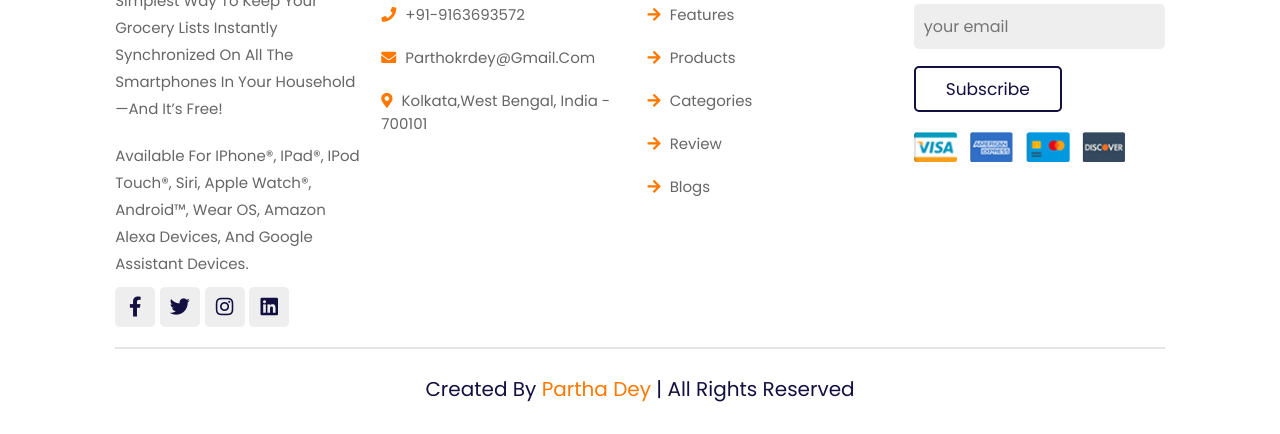
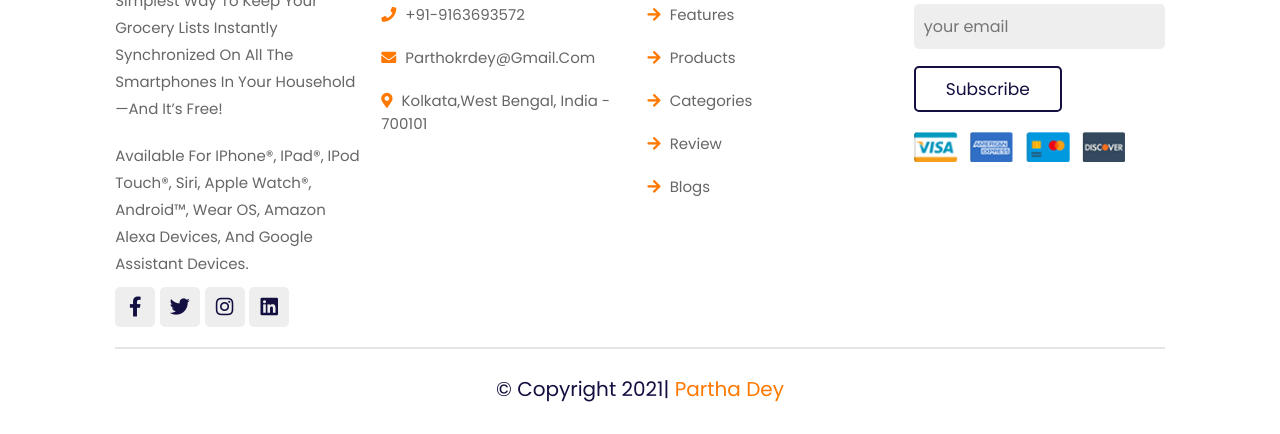
Before and after one commit to Partho97/GoCart, a plain HTML site: page index.html in a window 1280 px wide. Shown: the part 4522-4956 px from the top of the page. Drawn offline with nearby package versions, Linux system fonts and the light colour scheme.

Commit message:
Update index.html

```diff
--- a/index.html
+++ b/index.html
@@ -486,7 +486,7 @@
 
     </div>
 
-    <div class="credit"> created by <span> Partha Dey </span> | all rights reserved </div>
+    <div class="credit">© Copyright 2021|<span> Partha Dey </span></div>
 
 </section>
 
```
